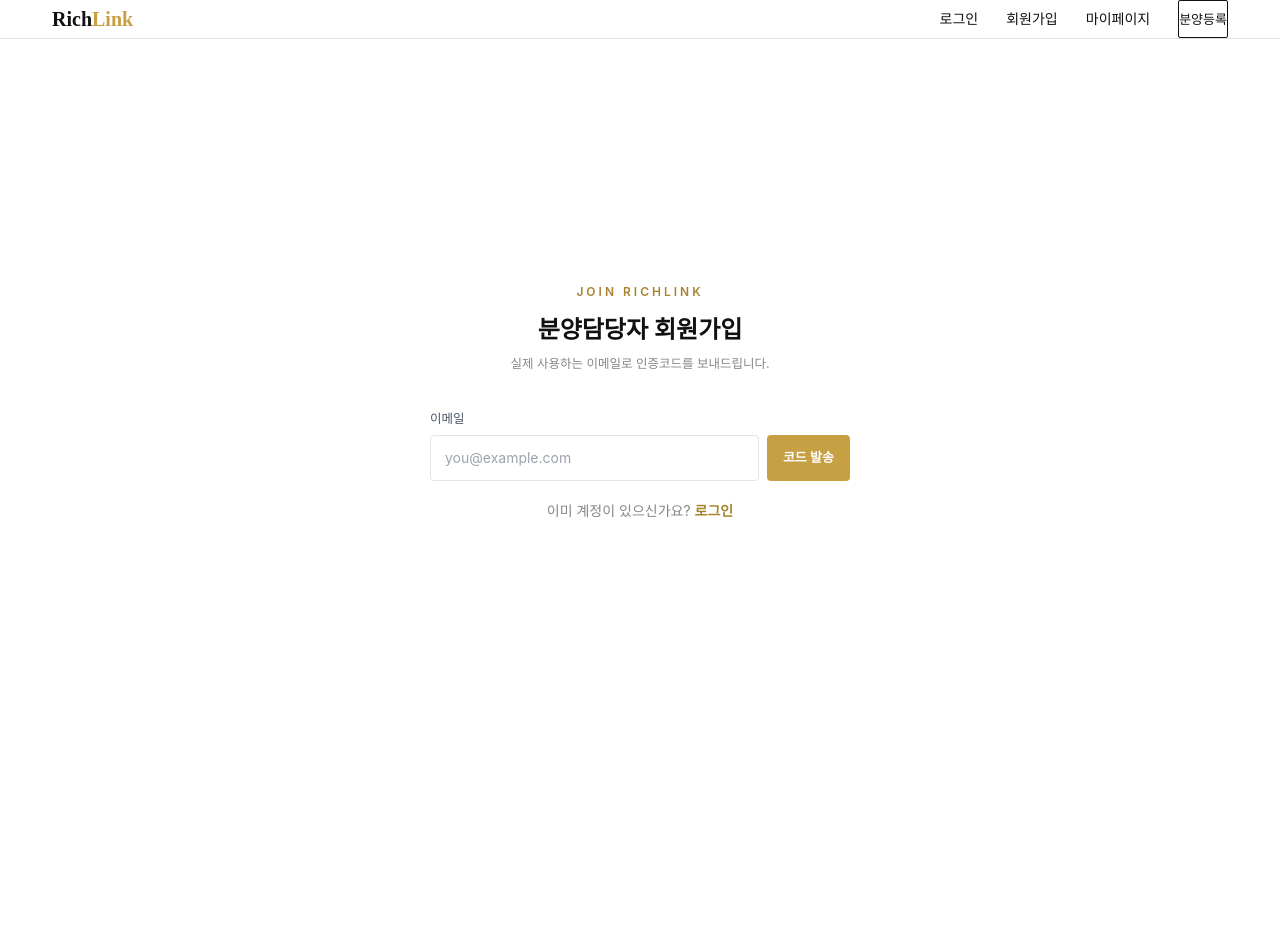
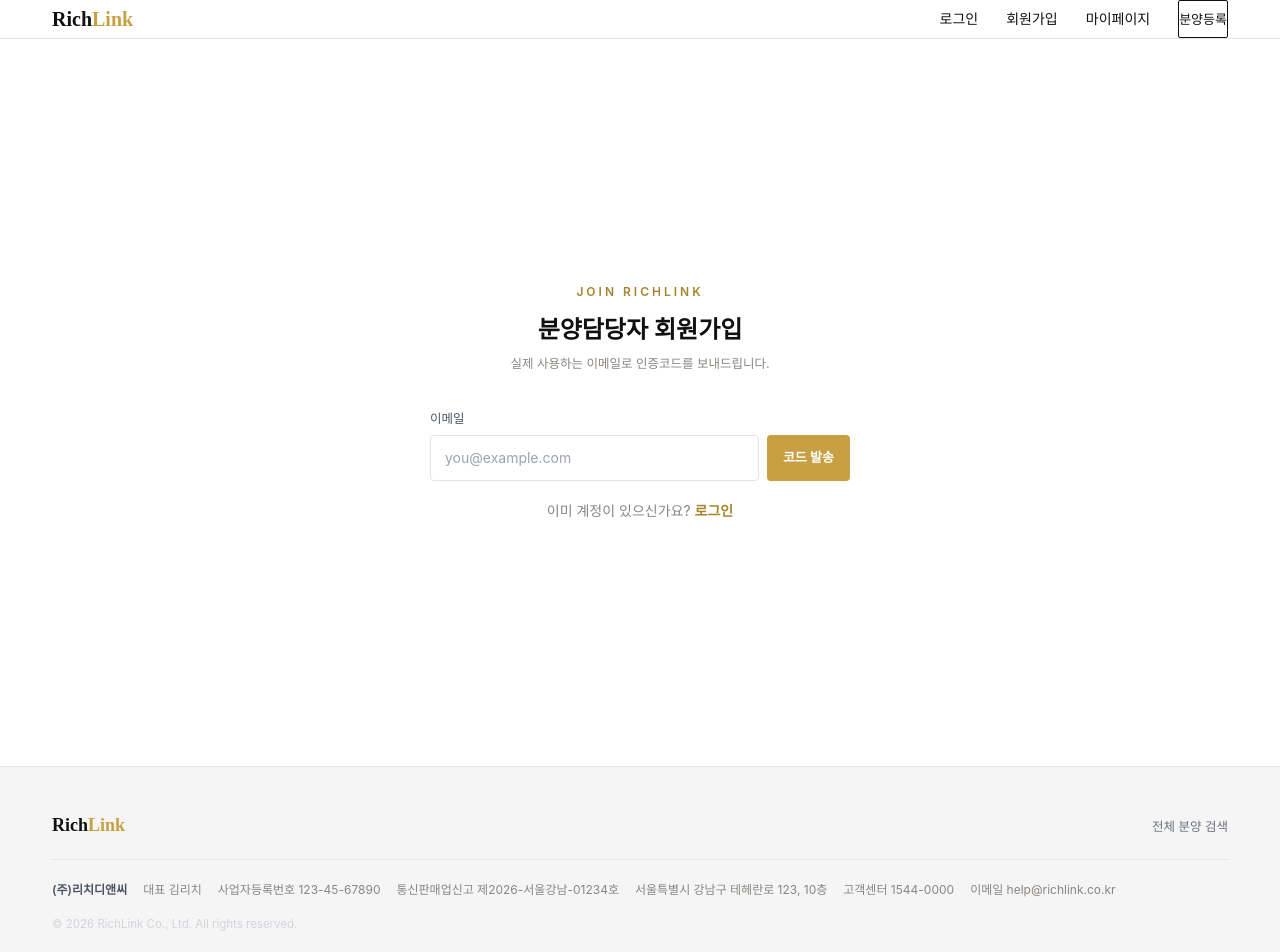
Before and after one commit to richlink05/homehaver, a Next.js app in the folder project/: page /signup in a window 1280 px wide. Shown: the top 952 px of the page. Before the commit the page ends 800 px from the top, so only its background shows below. Built offline with nearby package versions, Linux system fonts and the light colour scheme; no server answers.

Commit message:
Add files via upload
v1.0.1_수정1

```diff
--- a/project/app/(auth)/signup/page.tsx
+++ b/project/app/(auth)/signup/page.tsx
@@ -60,7 +60,9 @@ export default function SignupPage() {
     setSending(false);
 
     if (error) {
-      setEmailError("인증코드 발송에 실패했습니다. 잠시 후 다시 시도해주세요.");
+      // 실제 원인을 바로 확인할 수 있도록 Supabase가 반환한 에러 메시지를 그대로 보여줍니다.
+      console.error("signInWithOtp error:", error);
+      setEmailError(`인증코드 발송에 실패했습니다: ${error.message}`);
       return;
     }
     setStep("code");
--- a/project/app/layout.tsx
+++ b/project/app/layout.tsx
@@ -30,6 +30,35 @@ export default function RootLayout({ children }: { children: React.ReactNode })
           </div>
         </header>
         {children}
+
+        <footer className="border-t border-line bg-mist">
+          <div className="mx-auto max-w-[1240px] px-8 py-11">
+            <div className="mb-5 flex flex-wrap items-baseline justify-between gap-4 border-b border-line pb-5">
+              <div className="font-serif text-lg font-semibold">
+                Rich<span className="text-gold">Link</span>
+              </div>
+              <div className="flex gap-4 text-[12.5px] text-gray-500">
+                <Link href="/search" className="hover:text-gold-deep">
+                  전체 분양 검색
+                </Link>
+              </div>
+            </div>
+            <div className="flex flex-wrap gap-x-4 gap-y-1 text-[12px] leading-relaxed text-stone">
+              <span>
+                <b className="font-semibold text-gray-600">(주)리치디앤씨</b>
+              </span>
+              <span>대표 김리치</span>
+              <span>사업자등록번호 123-45-67890</span>
+              <span>통신판매업신고 제2026-서울강남-01234호</span>
+              <span>서울특별시 강남구 테헤란로 123, 10층</span>
+              <span>고객센터 1544-0000</span>
+              <span>이메일 help@richlink.co.kr</span>
+            </div>
+            <p className="mt-4 text-[11.5px] text-gray-300">
+              © 2026 RichLink Co., Ltd. All rights reserved.
+            </p>
+          </div>
+        </footer>
       </body>
     </html>
   );
```
